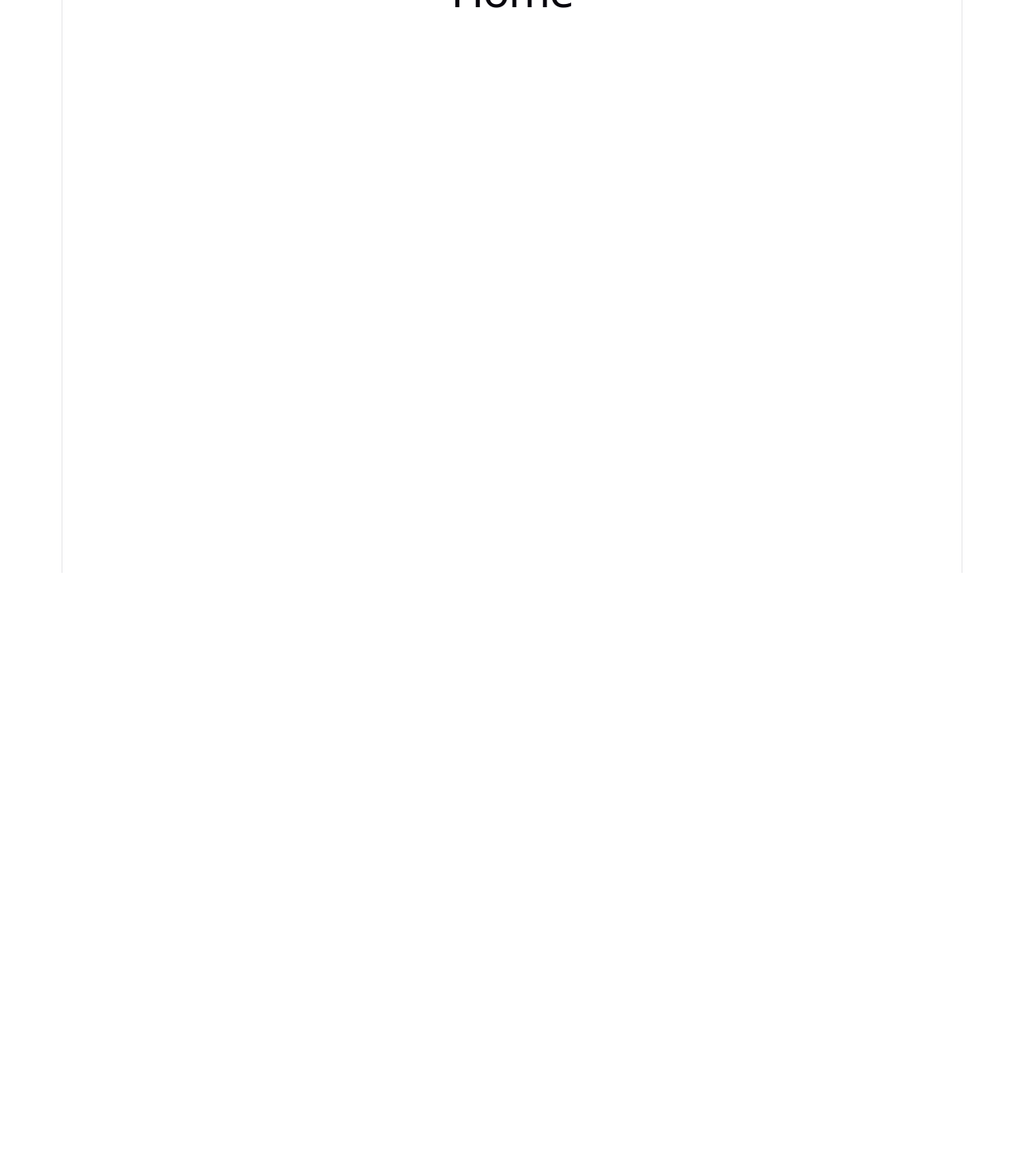
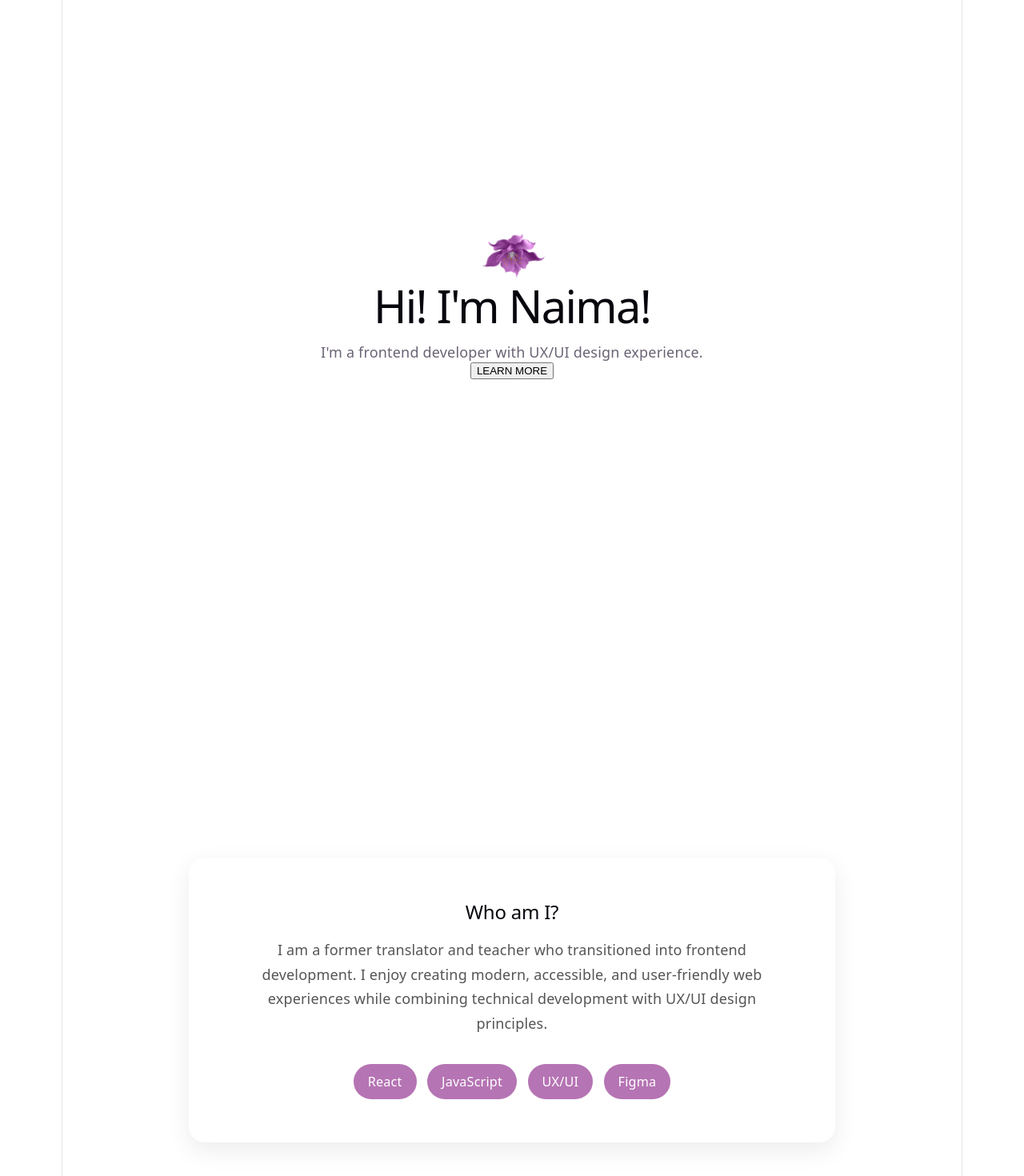
Before and after one commit to bdnaima/my_upgraded_portfolio, a React (Vite) app: page / in a window 1280 px wide. Shown: the part 84-1554 px from the top of the page at 80% size. Before the commit the page ends 800 px from the top, so only its background shows below. Built offline with nearby package versions, Linux system fonts and the light colour scheme.

Commit message:
Add content to Hero and AboutSection. Add styling and some CSS animations.

```diff
--- /dev/null
+++ b/src/components/AboutSection/AboutSection.css
@@ -0,0 +1,53 @@
+.about {
+  min-height: 100vh;
+
+  display: flex;
+  justify-content: center;
+  align-items: center;
+
+  padding: 2rem;
+}
+
+.about-card {
+  max-width: 700px;
+
+  padding: 3rem;
+
+  background: white;
+
+  border-radius: 20px;
+
+  box-shadow: 0 10px 30px rgba(0, 0, 0, 0.08);
+
+  text-align: center;
+}
+
+.about-card h2 {
+  margin-bottom: 1rem;
+}
+
+.about-card p {
+  line-height: 1.7;
+  color: #555;
+}
+
+.about-tags {
+  display: flex;
+  justify-content: center;
+  flex-wrap: wrap;
+  gap: 0.75rem;
+
+  margin-top: 2rem;
+}
+
+.about-tags span {
+  padding: 0.5rem 1rem;
+
+  border-radius: 999px;
+
+  background: #b574b3;
+
+  color: white;
+
+  font-size: 0.9rem;
+}
--- /dev/null
+++ b/src/components/AboutSection/AboutSection.jsx
@@ -0,0 +1,27 @@
+import "./AboutSection.css";
+
+const AboutSection = () => {
+  return (
+    <section className="about">
+      <div className="about-card">
+        <h2>Who am I?</h2>
+
+        <p>
+          I am a former translator and teacher who transitioned into frontend
+          development. I enjoy creating modern, accessible, and user-friendly
+          web experiences while combining technical development with UX/UI
+          design principles.
+        </p>
+
+        <div className="about-tags">
+          <span>React</span>
+          <span>JavaScript</span>
+          <span>UX/UI</span>
+          <span>Figma</span>
+        </div>
+      </div>
+    </section>
+  );
+};
+
+export default AboutSection;
--- a/src/components/Hero/Hero.css
+++ b/src/components/Hero/Hero.css
@@ -0,0 +1,68 @@
+.hero {
+  min-height: 100vh;
+  display: flex;
+  flex-direction: column;
+  justify-content: center;
+  align-items: center;
+
+  text-align: center;
+  padding: 2rem;
+}
+
+.hero h1,
+.hero p,
+.hero button {
+  opacity: 0;
+  animation: fadeUp 0.8s ease forwards;
+}
+
+.hero p {
+  animation-delay: 0.2s;
+}
+
+.hero button {
+  animation-delay: 0.4s;
+}
+
+@keyframes fadeUp {
+  from {
+    opacity: 0;
+    transform: translateY(20px);
+  }
+
+  to {
+    opacity: 1;
+    transform: translateY(0);
+  }
+}
+
+.flower {
+  width: 80px;
+  animation:
+    float 4s ease-in-out infinite,
+    rotateFlower 12s linear infinite;
+}
+
+@keyframes float {
+  0% {
+    transform: translateY(0);
+  }
+
+  50% {
+    transform: translateY(-12px);
+  }
+
+  100% {
+    transform: translateY(0);
+  }
+}
+
+@keyframes rotateFlower {
+  from {
+    rotate: 0deg;
+  }
+
+  to {
+    rotate: 360deg;
+  }
+}
--- a/src/components/Hero/Hero.jsx
+++ b/src/components/Hero/Hero.jsx
@@ -0,0 +1,15 @@
+import "./Hero.css";
+import flower from "../../assets/images/flower.webp";
+
+const Hero = () => {
+  return (
+    <section className="hero">
+      <img src={flower} alt="" className="flower" />
+      <h1>Hi! I'm Naima!</h1>
+      <p>I'm a frontend developer with UX/UI design experience.</p>
+      <button>LEARN MORE</button>
+    </section>
+  );
+};
+
+export default Hero;
--- a/src/index.css
+++ b/src/index.css
@@ -11,8 +11,8 @@
   --shadow:
     rgba(0, 0, 0, 0.1) 0 10px 15px -3px, rgba(0, 0, 0, 0.05) 0 4px 6px -2px;
 
-  --sans: system-ui, 'Segoe UI', Roboto, sans-serif;
-  --heading: system-ui, 'Segoe UI', Roboto, sans-serif;
+  --sans: system-ui, "Segoe UI", Roboto, sans-serif;
+  --heading: system-ui, "Segoe UI", Roboto, sans-serif;
   --mono: ui-monospace, Consolas, monospace;
 
   font: 18px/145% var(--sans);
@@ -20,11 +20,6 @@
   color-scheme: light dark;
   color: var(--text);
   background: var(--bg);
-  font-synthesis: none;
-  text-rendering: optimizeLegibility;
-  -webkit-font-smoothing: antialiased;
-  -moz-osx-font-smoothing: grayscale;
-
   @media (max-width: 1024px) {
     font-size: 16px;
   }
--- a/src/pages/AboutMe.jsx
+++ b/src/pages/AboutMe.jsx
@@ -1,5 +1,7 @@
+import AboutSection from "../components/AboutSection/AboutSection";
+
 const AboutMe = () => {
-  return <h1>Hello, I'm Naima!</h1>;
+  return <AboutSection />;
 };
 
 export default AboutMe;
--- a/src/pages/Home.jsx
+++ b/src/pages/Home.jsx
@@ -1,5 +1,13 @@
+import AboutSection from "../components/AboutSection/AboutSection";
+import Hero from "../components/Hero/Hero";
+
 const Home = () => {
-  return <h1>Home</h1>;
+  return (
+    <>
+      <Hero />
+      <AboutSection />
+    </>
+  );
 };
 
 export default Home;
```
Also changed, not shown: src/assets/images/flower.webp (added), src/data/projects.js (added).
